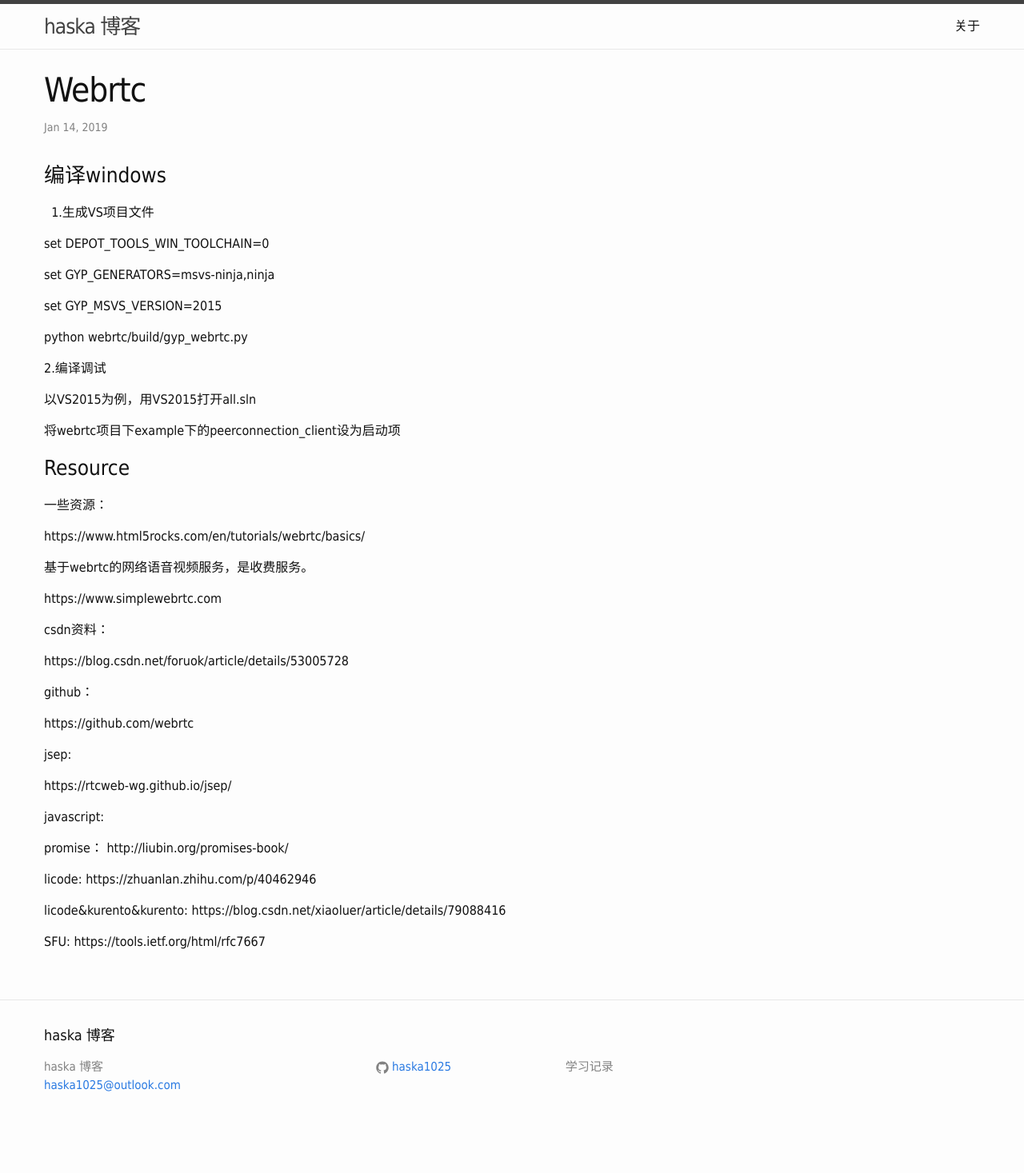
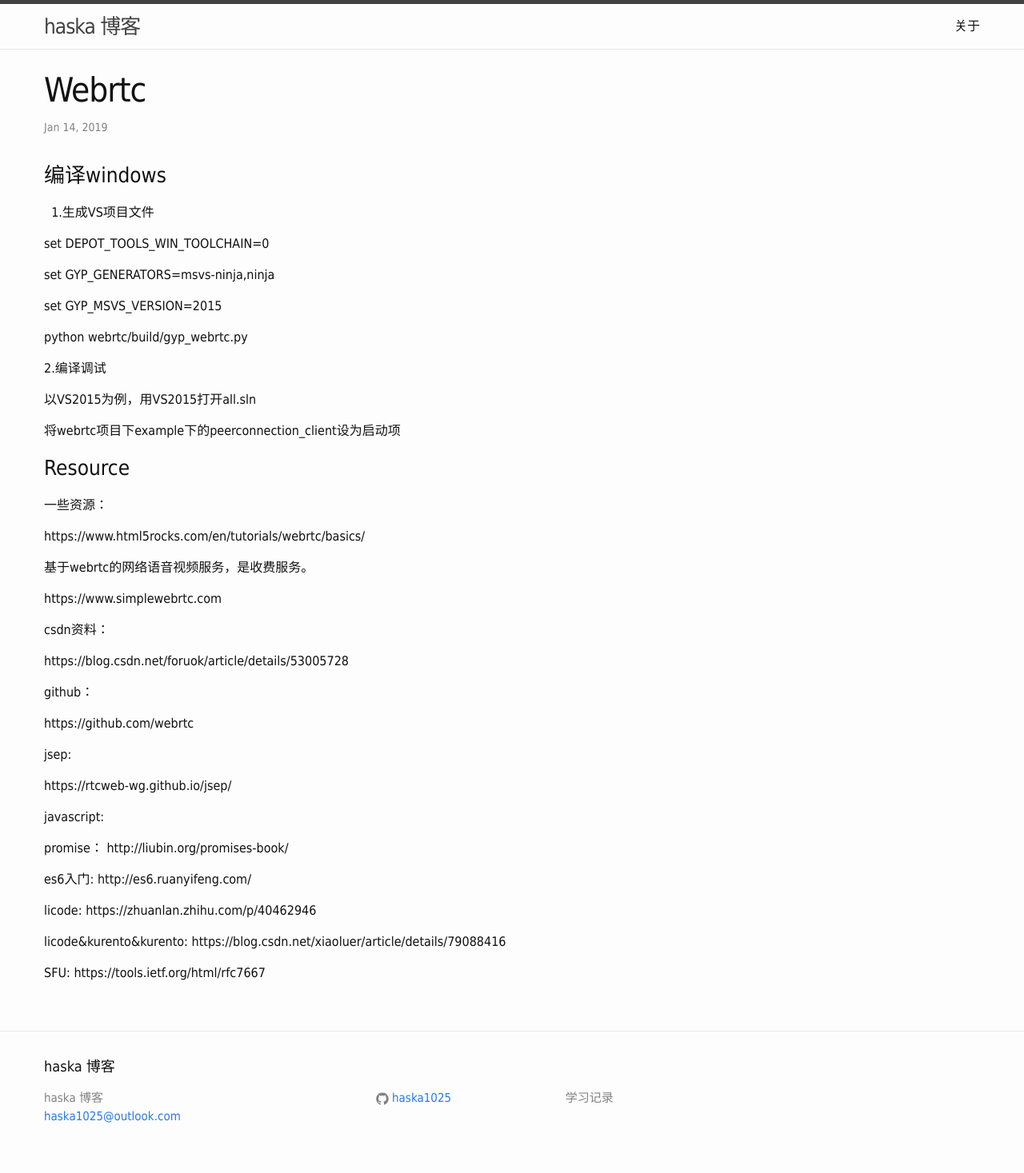
Before and after one commit to haska1025/haska1025.github.io, a Jekyll site: the page built from _posts/2019-01-14-webrtc.md, in a window 1280 px wide. Shown: the whole page at 80% size. Built offline with Jekyll 4.4.1, drawn with Linux system fonts in a browser that asks for light colours; before the commit the page ends 1428 px from its top, so only the background shows below that; part of the change alters nothing that is shown.

Commit message:
Update 2019-01-14-webrtc.md

```diff
--- a/_posts/2019-01-14-webrtc.md
+++ b/_posts/2019-01-14-webrtc.md
@@ -52,6 +52,9 @@ javascript:
 promise：
 http://liubin.org/promises-book/
 
+es6入门:
+http://es6.ruanyifeng.com/
+
 licode:
 https://zhuanlan.zhihu.com/p/40462946
 
```
